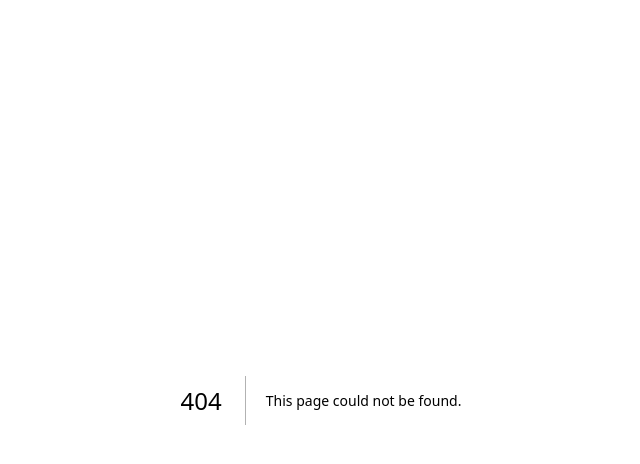
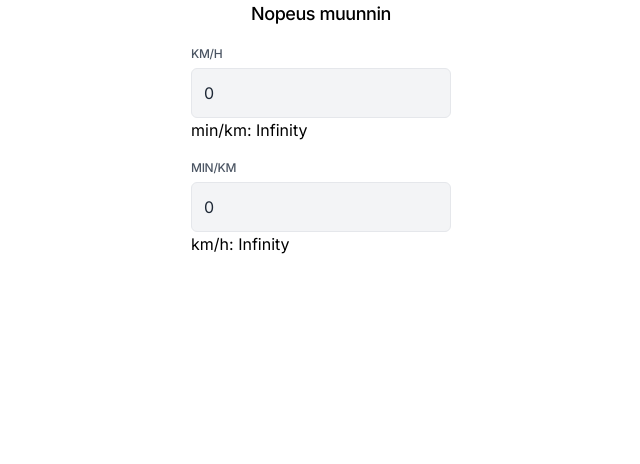
Before and after one commit to silte/workout-planner, a Next.js app: page /muuntimet/nopeus in a window 1280 px wide. Before the commit this address had no page. Shown: the top 464 px of the page, without its empty margins (319-959 px from the left). Built offline with nearby package versions, Linux system fonts and the light colour scheme.

Commit message:
Add support for speed and angle units

```diff
--- /dev/null
+++ b/app/muuntimet/nopeus/page.tsx
@@ -0,0 +1,5 @@
+import { SpeedConverter } from '$pages/converters/speed-converter';
+
+export default function SpeedConverterPage() {
+  return <SpeedConverter />;
+}
--- a/src/components/elements/input/input.tsx
+++ b/src/components/elements/input/input.tsx
@@ -2,13 +2,19 @@ import clsx from 'clsx';
 import React, { ChangeEvent, useCallback } from 'react';
 import { useController, useFormContext } from 'react-hook-form';
 
+import { AngleUnit, SpeedUnit } from '$types/workout';
+import {
+  convertDegreesToPercent,
+  convertPercentToDegrees,
+} from '$utils/angle-helper';
+import { convertKmhToMinkm, convertMinkmToKmh } from '$utils/speed-helper';
 import { secondsToTime, timeToSeconds } from '$utils/time-helper';
 
 interface BaseInputProps {
   children: React.ReactNode;
   help?: string;
   id: string;
-  isCurrency?: boolean;
+  unit?: string;
   type?: 'text' | 'number' | 'time';
   step?: number;
   testId?: string;
@@ -21,7 +27,7 @@ export const InternalInput = React.forwardRef<
   HTMLInputElement,
   InternalInputProps
 >(function InternalInput(
-  { children, help = '', id, isCurrency = false, testId, ...props },
+  { children, help = '', id, unit, testId, ...props },
   ref,
 ) {
   return (
@@ -33,9 +39,9 @@ export const InternalInput = React.forwardRef<
         {children}
       </label>
       <div className="relative mt-1 rounded-md">
-        {isCurrency && (
-          <div className="absolute inset-y-0 left-0 flex items-center pl-3 pointer-events-none">
-            <span className="text-gray-800">€</span>
+        {!!unit && (
+          <div className="absolute inset-y-0 left-0 flex items-center pl-3 text-right pointer-events-none">
+            <span className="text-gray-800">{unit}</span>
           </div>
         )}
         <input
@@ -46,7 +52,10 @@ export const InternalInput = React.forwardRef<
           className={clsx(
             'appearance-none block w-full px-3 py-3 border border-gray-200 bg-gray-100 rounded-md focus:outline-none focus:ring-black focus:border-black text-gray-800 tracking-tight',
             props.className,
-            { ['pl-7']: isCurrency },
+            {
+              ['pl-7']: unit && unit.length < 2,
+              ['pl-[4.5rem]']: unit && unit.length >= 2,
+            },
           )}
         />
       </div>
@@ -121,3 +130,81 @@ export const TimeInput = ({ id, isRequired, ...props }: TimeInputProps) => {
     />
   );
 };
+
+type AngleInputProps = Omit<BaseInputProps, 'type' | 'min'> & {
+  unit?: AngleUnit;
+  isRequired?: boolean;
+};
+
+export const AngleInput = ({
+  unit = AngleUnit.DEGREES,
+  id,
+  isRequired,
+  ...props
+}: AngleInputProps) => {
+  const { field } = useController({
+    name: id,
+    rules: { required: isRequired, min: 0 },
+  });
+
+  return (
+    <InternalInput
+      id={id}
+      type={'number'}
+      {...props}
+      {...field}
+      unit={unit}
+      value={
+        unit === AngleUnit.DEGREES
+          ? field.value
+          : convertDegreesToPercent(field.value)
+      }
+      onChange={(event: ChangeEvent<HTMLInputElement>) => {
+        field.onChange(
+          unit === AngleUnit.DEGREES
+            ? event.target.value
+            : convertPercentToDegrees(parseInt(event.target.value)),
+        );
+        field.onBlur();
+      }}
+    />
+  );
+};
+
+type SpeedInputProps = Omit<BaseInputProps, 'type' | 'min'> & {
+  unit?: SpeedUnit;
+  isRequired?: boolean;
+};
+
+export const SpeedInput = ({
+  unit = SpeedUnit.KMH,
+  id,
+  isRequired,
+  ...props
+}: SpeedInputProps) => {
+  const { field } = useController({
+    name: id,
+    rules: { required: isRequired, min: 0 },
+  });
+
+  return (
+    <InternalInput
+      id={id}
+      type={'number'}
+      {...props}
+      {...field}
+      unit={unit}
+      value={
+        unit === SpeedUnit.KMH ? field.value : convertKmhToMinkm(field.value)
+      }
+      onChange={(event: ChangeEvent<HTMLInputElement>) => {
+        field.onChange(
+          unit === SpeedUnit.KMH
+            ? event.target.value
+            : convertMinkmToKmh(parseInt(event.target.value)),
+        );
+        field.onBlur();
+      }}
+    />
+  );
+};
--- /dev/null
+++ b/src/components/pages/converters/speed-converter.tsx
@@ -0,0 +1,45 @@
+'use client';
+
+import { FormProvider, useForm } from 'react-hook-form';
+
+import { Heading } from '$elements/heading/heading';
+import { Input } from '$elements/input/input';
+import { Container } from '$layouts/container/container';
+import { convertKmhToMinkm, convertMinkmToKmh } from '$utils/speed-helper';
+
+type SpeedConverterValues = {
+  kmh: number;
+  minkm: number;
+};
+
+export const SpeedConverter = () => {
+  const methods = useForm<SpeedConverterValues>({
+    defaultValues: {
+      kmh: 0,
+      minkm: 0,
+    },
+  });
+
+  const kmhInMinkm = convertKmhToMinkm(methods.watch('kmh'));
+  const minkmInKmh = convertMinkmToKmh(methods.watch('minkm'));
+
+  return (
+    <Container className="flex flex-col items-center gap-4">
+      <Heading variant="h1">Nopeus muunnin</Heading>
+      <FormProvider {...methods}>
+        <div>
+          <Input id="kmh" type="number">
+            km/h
+          </Input>
+          <p>min/km: {kmhInMinkm.toFixed(2)}</p>
+        </div>
+        <div>
+          <Input id="minkm" type="number">
+            min/km
+          </Input>
+          <p>km/h: {minkmInKmh.toFixed(2)}</p>
+        </div>
+      </FormProvider>
+    </Container>
+  );
+};
--- a/src/components/pages/workout-details/workout-details.interval-list-row.tsx
+++ b/src/components/pages/workout-details/workout-details.interval-list-row.tsx
@@ -1,13 +1,27 @@
-import { IntervalTemplate } from '$types/workout';
+import { AngleUnit, IntervalTemplate, SpeedUnit } from '$types/workout';
+import { convertDegreesToPercent } from '$utils/angle-helper';
 import { calculateIntervalSummary } from '$utils/interval-helper';
+import { convertKmhToMinkm } from '$utils/speed-helper';
 
-type WorkoutDetailsIntervalListRowProps = IntervalTemplate;
+type WorkoutDetailsIntervalListRowProps = IntervalTemplate & {
+  speedUnit: SpeedUnit;
+  angleUnit: AngleUnit;
+};
 
-export const WorkoutDetailsIntervalListRow = (
-  props: WorkoutDetailsIntervalListRowProps,
-) => {
+export const WorkoutDetailsIntervalListRow = ({
+  speedUnit,
+  angleUnit,
+  ...props
+}: WorkoutDetailsIntervalListRowProps) => {
   const summary = calculateIntervalSummary(props);
-  const { name, angle, speed } = props;
+  const { name } = props;
+
+  const angle =
+    angleUnit === AngleUnit.DEGREES
+      ? props.angle
+      : convertDegreesToPercent(props.angle);
+  const speed =
+    speedUnit === SpeedUnit.KMH ? props.speed : convertKmhToMinkm(props.speed);
 
   return (
     <tr>
@@ -15,8 +29,8 @@ export const WorkoutDetailsIntervalListRow = (
       <td>{summary.formatted.duration}</td>
       <td>{summary.formatted.distance}</td>
       <td>{summary.formatted.ascent}</td>
-      <td>{angle}</td>
-      <td>{speed}</td>
+      <td>{angle.toFixed(1)}</td>
+      <td>{speed.toFixed(1)}</td>
     </tr>
   );
 };
--- a/src/components/pages/workout-template-form/edit-interval.tsx
+++ b/src/components/pages/workout-template-form/edit-interval.tsx
@@ -3,8 +3,13 @@ import { useWatch } from 'react-hook-form';
 
 import { Drawer } from '$blocks/drawer/drawer';
 import { Heading } from '$elements/heading/heading';
-import { Input, TimeInput } from '$elements/input/input';
-import { IntervalTemplate } from '$types/workout';
+import {
+  Input,
+  TimeInput,
+  AngleInput,
+  SpeedInput,
+} from '$elements/input/input';
+import { AngleUnit, IntervalTemplate, SpeedUnit } from '$types/workout';
 import { calculateIntervalSummary } from '$utils/interval-helper';
 
 type EditIntervalSummaryProps = {
@@ -37,6 +42,9 @@ type EditIntervalProps = {
 export const EditInterval = ({ onClose, index }: EditIntervalProps) => {
   const isOpen = !isNaN(index);
 
+  const speedUnit = useWatch({ name: 'speedUnit' }) as SpeedUnit;
+  const angleUnit = useWatch({ name: 'angleUnit' }) as AngleUnit;
+
   return (
     <Drawer onClose={onClose} isOpen={isOpen}>
       <div className="m-4">
@@ -45,12 +53,12 @@ export const EditInterval = ({ onClose, index }: EditIntervalProps) => {
         <TimeInput id={`intervals.${index}.duration`} step={1}>
           Kesto
         </TimeInput>
-        <Input id={`intervals.${index}.angle`} type={'number'}>
-          Kulma (astetta)
-        </Input>
-        <Input id={`intervals.${index}.speed`} type={'number'}>
-          Nopeus (km/h)
-        </Input>
+        <AngleInput id={`intervals.${index}.angle`} unit={angleUnit} step={0.1}>
+          Kulma
+        </AngleInput>
+        <SpeedInput id={`intervals.${index}.speed`} unit={speedUnit} step={0.1}>
+          Nopeus
+        </SpeedInput>
         <EditIntervalSummary index={index} />
       </div>
     </Drawer>
--- /dev/null
+++ b/src/components/pages/workout-template-form/interval-list-header.tsx
@@ -0,0 +1,17 @@
+import { useWatch } from 'react-hook-form';
+
+import { AngleUnit, SpeedUnit } from '$types/workout';
+
+export const IntervalListHeader = () => {
+  const speedUnit = useWatch({ name: 'speedUnit' }) as SpeedUnit;
+  const angleUnit = useWatch({ name: 'angleUnit' }) as AngleUnit;
+
+  return (
+    <tr>
+      <th>Nimi</th>
+      <th>Kesto</th>
+      <th>Kulma ({angleUnit})</th>
+      <th>Nopeus ({speedUnit})</th>
+    </tr>
+  );
+};
--- a/src/components/pages/workout-template-form/interval-list-row.tsx
+++ b/src/components/pages/workout-template-form/interval-list-row.tsx
@@ -3,7 +3,10 @@ import { useWatch } from 'react-hook-form';
 import { Button } from '$elements/button/button';
 import { Icon, IconName } from '$elements/icon/icon';
 import { IntervalTemplate } from '$types/workout';
+import { AngleUnit, SpeedUnit } from '$types/workout';
+import { convertDegreesToPercent } from '$utils/angle-helper';
 import { calculateIntervalSummary } from '$utils/interval-helper';
+import { convertKmhToMinkm } from '$utils/speed-helper';
 
 type IntervalListProps = {
   index: number;
@@ -20,15 +23,24 @@ export const IntervalListRow = ({
     // eslint-disable-next-line @typescript-eslint/no-explicit-any
     name: `intervals.${index}` as any,
   }) as IntervalTemplate;
+  const speedUnit = useWatch({ name: 'speedUnit' }) as SpeedUnit;
+  const angleUnit = useWatch({ name: 'angleUnit' }) as AngleUnit;
 
   const summary = calculateIntervalSummary(field);
+
+  const angle =
+    angleUnit === AngleUnit.DEGREES
+      ? field.angle
+      : convertDegreesToPercent(field.angle);
+  const speed =
+    speedUnit === SpeedUnit.KMH ? field.speed : convertKmhToMinkm(field.speed);
 
   return (
     <tr>
       <td>{field.name}</td>
       <td>{summary.formatted.duration}</td>
-      <td>{field.angle}</td>
-      <td>{field.speed}</td>
+      <td>{angle.toFixed(1)}</td>
+      <td>{speed.toFixed(1)}</td>
       <td>
         <Button onClick={onEdit} className="mr-2">
           <Icon type={IconName.pencil} />
--- a/src/components/pages/workout-template-form/workout-template-form.tsx
+++ b/src/components/pages/workout-template-form/workout-template-form.tsx
@@ -4,15 +4,23 @@ import clsx from 'clsx';
 import { useCallback, useMemo, useState } from 'react';
 import { useFieldArray, useForm, useWatch } from 'react-hook-form';
 
+import { IntervalListHeader } from './interval-list-header';
+
 import { Form } from '$blocks/form/form';
 import { Button } from '$elements/button/button';
 import { Heading } from '$elements/heading/heading';
 import { InfoCard } from '$elements/info-card/info-card';
 import { Input } from '$elements/input/input';
+import { Select } from '$elements/select/select';
 import { Container } from '$layouts/container/container';
 import { EditInterval } from '$pages/workout-template-form/edit-interval';
 import { IntervalListRow } from '$pages/workout-template-form/interval-list-row';
-import { IntervalTemplate, WorkoutTemplate } from '$types/workout';
+import {
+  AngleUnit,
+  IntervalTemplate,
+  SpeedUnit,
+  WorkoutTemplate,
+} from '$types/workout';
 import { calculateIntervalsTotalSummary } from '$utils/interval-helper';
 
 const IntervalSummary = () => {
@@ -40,6 +48,28 @@ const IntervalSummary = () => {
     </section>
   );
 };
+
+const speedUnitOptions = [
+  {
+    label: 'km/h',
+    value: SpeedUnit.KMH,
+  },
+  {
+    label: 'min/km',
+    value: SpeedUnit.MINKM,
+  },
+];
+
+const angleUnitOptions = [
+  {
+    label: 'astetta',
+    value: AngleUnit.DEGREES,
+  },
+  {
+    label: 'prosenttia',
+    value: AngleUnit.PERCENTAGE,
+  },
+];
 
 type WorkoutTemplateFormProps = {
   initialValues: WorkoutTemplate;
@@ -88,17 +118,18 @@ export const WorkoutTemplateForm = ({
           <Input id="name" isRequired>
             Nimi
           </Input>
+          <Select id={'speedUnit'} options={speedUnitOptions}>
+            Nopeuden yksikkö
+          </Select>
+          <Select id={'angleUnit'} options={angleUnitOptions}>
+            Kulman yksikkö
+          </Select>
           <Button accentColor="blue" onClick={addInterval}>
             Lisää
           </Button>
           <table className="w-full text-left">
             <thead>
-              <tr>
-                <th>Nimi</th>
-                <th>Kesto</th>
-                <th>Kulma (astetta)</th>
-                <th>Nopeus (km/h)</th>
-              </tr>
+              <IntervalListHeader />
             </thead>
             <tbody>
               {fields.map((field, index) => (
--- a/src/containers/workout-templates/add-workout-template.container.tsx
+++ b/src/containers/workout-templates/add-workout-template.container.tsx
@@ -8,6 +8,7 @@ import {
   WorkoutTemplateForm,
   WorkoutTemplateFormValues,
 } from '$pages/workout-template-form/workout-template-form';
+import { AngleUnit, SpeedUnit } from '$types/workout';
 
 export const AddWorkoutContainer = () => {
   const { push } = useRouter();
@@ -35,6 +36,8 @@ export const AddWorkoutContainer = () => {
       id: crypto.randomUUID(),
       name: '',
       intervals: [],
+      speedUnit: SpeedUnit.KMH,
+      angleUnit: AngleUnit.DEGREES,
     }),
     [],
   );
--- a/src/containers/workout-templates/workout-template-details.container.tsx
+++ b/src/containers/workout-templates/workout-template-details.container.tsx
@@ -79,23 +79,25 @@ export const WorkoutTemplateDetailsContainer = ({
     push('/harjoitukset');
   }, [handleDelete, id, push]);
 
-  const overallSummary = calculateIntervalsTotalSummary(template.intervals);
+  const { name, intervals, speedUnit, angleUnit } = template;
+
+  const { formatted } = calculateIntervalsTotalSummary(intervals);
 
   return (
     <Container>
       <Heading variant="h1" className="mb-12">
-        {template.name}
+        {name}
       </Heading>
       <section className={'mb-6 grid md:grid-cols-2 gap-4 md:gap-6'}>
         <section className={clsx('grid gap-2')}>
           <InfoCard label="Kesto" testId="workout-template-duration" isLarge>
-            {overallSummary.formatted.duration}
+            {formatted.duration}
           </InfoCard>
           <InfoCard label="Matka" testId="workout-template-distance" isSmall>
-            {overallSummary.formatted.distance}
+            {formatted.distance}
           </InfoCard>
           <InfoCard label="Nousu" testId="workout-template-ascent" isSmall>
-            {overallSummary.formatted.ascent}
+            {formatted.ascent}
           </InfoCard>
         </section>
         <LinkList isVertical>
@@ -116,13 +118,18 @@ export const WorkoutTemplateDetailsContainer = ({
             <th>Kesto</th>
             <th>Matka</th>
             <th>Nousu</th>
-            <th>Kulma (astetta)</th>
-            <th>Nopeus (km/h)</th>
+            <th>Kulma ({angleUnit})</th>
+            <th>Nopeus ({speedUnit})</th>
           </tr>
         </thead>
         <tbody>
           {template.intervals.map((interval) => (
-            <WorkoutDetailsIntervalListRow key={interval.id} {...interval} />
+            <WorkoutDetailsIntervalListRow
+              key={interval.id}
+              {...interval}
+              speedUnit={speedUnit}
+              angleUnit={angleUnit}
+            />
           ))}
         </tbody>
       </table>
--- a/src/types/workout.ts
+++ b/src/types/workout.ts
@@ -11,8 +11,22 @@ export type IntervalTemplate = {
   description?: string;
 };
 
+export enum SpeedUnit {
+  KMH = 'km/h',
+  MINKM = 'min/km',
+}
+
+export enum AngleUnit {
+  DEGREES = '°',
+  PERCENTAGE = '%',
+}
+
 export type WorkoutTemplate = {
   id: string;
   name: string;
+  /** Unit speed that will be displayed in forms and UI, data is always kmh */
+  speedUnit: SpeedUnit;
+  /** Unit angle that will be displayed in forms and UI, data is always degrees */
+  angleUnit: AngleUnit;
   intervals: IntervalTemplate[];
 };
--- /dev/null
+++ b/src/utils/speed-helper.ts
@@ -0,0 +1,9 @@
+export const convertKmhToMinkm = (speed: number) => {
+  const kmMin = 60 / speed;
+  return 1 * kmMin;
+};
+
+export const convertMinkmToKmh = (speed: number) => {
+  const kmMin = 1 / speed;
+  return 60 * kmMin;
+};
```
